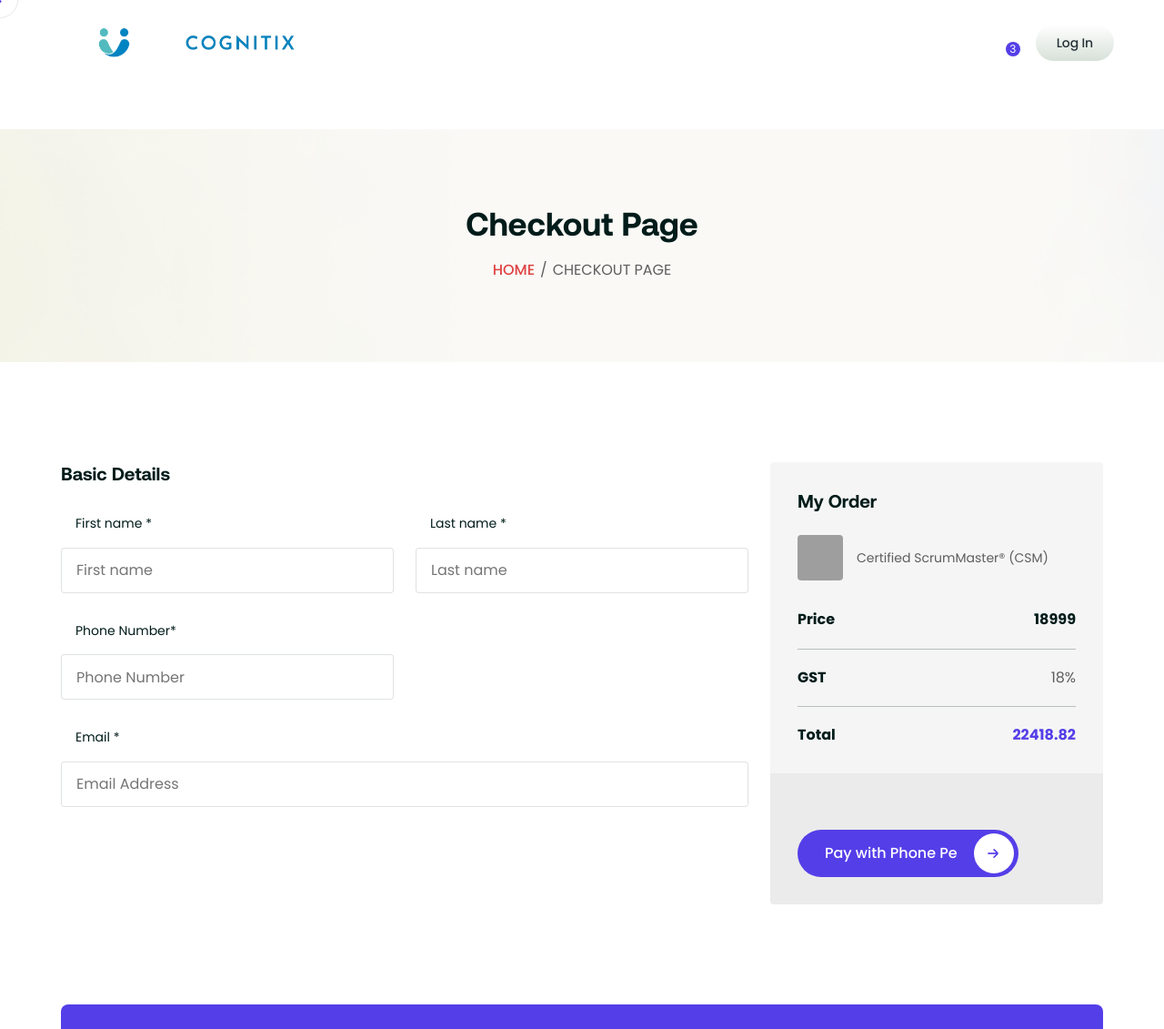
After one commit to kiran45Kumar/cognitixconsulting, a Django app: page /enroll_page/1 in a window 1280 px wide. The commit adds this page. Shown: the top 1131 px of the page at 91% size. Run offline with Django 5.2, Linux system fonts and the light colour scheme; data comes from the database, SQL or seed files in the repository; both versions use the stored data as it was after the commit; some libraries are stand-ins or nearby versions; grey boxes are pictures that could not be loaded.

Commit message:
Initial Commit

```diff
--- a/cognitixconsulting/settings.py
+++ b/cognitixconsulting/settings.py
@@ -23,9 +23,9 @@ BASE_DIR = Path(__file__).resolve().parent.parent
 SECRET_KEY = 'django-insecure-3n*7a&5c4!l)y82ni59pa5@0n#&h&n32jz#r=hu48c6)-=)qj!'
 
 # SECURITY WARNING: don't run with debug turned on in production!
-DEBUG = False
-# ALLOWED_HOSTS = []
-ALLOWED_HOSTS = ["cognitixconsulting.com","www.cognitixconsulting.com"]
+DEBUG = True
+ALLOWED_HOSTS = []
+# ALLOWED_HOSTS = ["cognitixconsulting.com","www.cognitixconsulting.com"]
 
 
 # ALLOWED_HOSTS = os.getenv("DJANGO_ALLOWED_HOSTS", "127.0.0.1, localhost").split(",")
--- a/courses/models.py
+++ b/courses/models.py
@@ -139,3 +139,12 @@ class Cart(models.Model):
 
     def __str__(self) -> str:
         return f"{self.cid.username} - {self.quantity} - {self.cid}"
+
+class Orders(models.Model):
+    order_id = models.AutoField(primary_key=True)
+    first_name = models.CharField(max_length=20)
+    last_name = models.CharField(max_length=20)
+    phone = models.CharField(max_length=10)
+    email = models.EmailField(unique=True)
+    course = models.ForeignKey(Course, on_delete=models.CASCADE)
+    user = models.ForeignKey(Customer, on_delete=models.CASCADE)
--- a/courses/urls.py
+++ b/courses/urls.py
@@ -31,5 +31,6 @@ urlpatterns = [
     path('payment_page/<int:id>',views.payment_page, name='payment_page'),
     path('start_payment/',views.StartPayment.as_view(), name='start_payment'),
     path('cart_add/', views.add_to_cart, name='cart_add'),
-    path('cart_page/<int:cid>', views.cart_page, name='cart_page')
+    path('cart_page/<int:cid>', views.cart_page, name='cart_page'),
+    path('enroll_page/<int:id>',views.enroll_page, name='enroll_page')
 ]
--- a/courses/views.py
+++ b/courses/views.py
@@ -468,7 +468,9 @@ def cart_page(request, cid):
     return render(request, 'courses/cart.html', context)
 
 
-
+def enroll_page(request, id):
+    course = Course.objects.get(course_id = id)
+    return render(request, 'courses/checkout.html',{'course':course})
 # class Cart_Page(TemplateView):
 #     template_name = 'courses/cart.html'
 #     def get_context_data(self, **kwargs):
--- /dev/null
+++ b/templates/courses/checkout.html
@@ -0,0 +1,150 @@
+{% extends 'customer/index-3.html' %}
+{% block main-content %}
+{% load static %}
+
+<div id="smooth-wrapper">
+    <div id="smooth-content">
+        <main>
+            <div class="section-bg hero-bg">
+                <!-- Start Bredcrumbs Area -->
+                <section class="ed-breadcrumbs background-image" style="background-image: url('assets/images/breadcrumbs-bg.png');">
+                    <div class="container">
+                        <div class="row justify-content-center">
+                            <div class="col-lg-6 col-md-6 col-12">
+                                <div class="ed-breadcrumbs__content">
+                                    <h3 class="ed-breadcrumbs__title">Checkout Page</h3>
+                                    <ul class="ed-breadcrumbs__menu">
+                                        <li class="active"><a href="/">Home</a></li>
+                                        <li>/</li>
+                                        <li>Checkout Page</li>
+                                    </ul>
+                                </div>
+                            </div>
+                        </div>
+                    </div>
+                </section>
+                <!-- End Bredcrumbs Area -->
+            </div>
+
+            <!-- Checkout Page -->
+            <section class="ed-checkout section-gap">
+                <div class="container ed-container">
+                    <div class="row">
+                        <div class="col-12">
+                            <div class="ed-checkout__form-wrapper">
+                                <div class="ed-checkout__form">
+                                    <div class="row">
+                                        <div class="col-lg-8 col-12 mg-top-40">
+                                            <div class="ed-checkout__section">
+                                                <h2 class="ed-checkout__section-title">
+                                                    Basic Details
+                                                </h2>
+                                                <div class="row">
+                                                    <div class="col-lg-6 col-md-6 col-12">
+                                                        <div class="ed-checkout__form-group">
+                                                            <label class="ed-checkout__label">First name *</label>
+                                                            <input class="ed-checkout__input" type="text" id="fname" name="name" placeholder="First name" required />
+                                                        </div>
+                                                    </div>
+                                                    <div class="col-lg-6 col-md-6 col-12">
+                                                        <div class="ed-checkout__form-group">
+                                                            <label class="ed-checkout__label">Last name *</label>
+                                                            <input class="ed-checkout__input" type="text" id="lname" name="name" placeholder="Last name" required />
+                                                        </div>
+                                                    </div>
+                                                    <div class="col-lg-6 col-md-6 col-12">
+                                                        <div class="ed-checkout__form-group">
+                                                            <label class="ed-checkout__label">Phone Number*</label>
+                                                            <input class="ed-checkout__input" type="text" id="phone" name="name" placeholder="Phone Number" required />
+                                                        </div>
+                                                    </div>
+                                                    <div class="col-12">
+                                                        <div class="ed-checkout__form-group">
+                                                            <label class="ed-checkout__label">Email *</label>
+                                                            <input class="ed-checkout__input" type="email" id="name" name="name" placeholder="Email Address" />
+                                                        </div>
+                                                    </div>
+                                                </div>
+                                            </div>
+                                        </div>
+                                        <div class="col-lg-4 col-12 mg-top-40">
+                                            <div class="ed-checkout__section ed-checkout__section--order">
+                                                <h2 class="ed-checkout__section-title">My Order</h2>
+                                                <div class="ed-checkout__summary">
+                                                    <div class="ed-checkout__summary-item">
+                                                        <div class="ed-checkout__summary-item-name">
+                                                            <img src="{{course.course_img.url}}" />
+                                                            <a href="/course/{{course.course_id}}">{{course.title}}</a>
+                                                        </div>
+                                                        <div class="ed-checkout_summary-item-name">
+
+                                                        </div>
+                                                    </div>
+                                                </div>
+                                                <div class="ed-cart__totals">
+                                                    <div class="ed-cart__totals-row">
+                                                        <span class="ed-cart__totals-label">Price</span>
+                                                        <span class="ed-cart__totals-value subtotal-amount">{{course.price}}</span>
+                                                    </div>
+                                                    <div class="ed-cart__totals-row">
+                                                        <span class="ed-cart__totals-label">GST</span>
+                                                        <span class="ed-cart__totals-value">{{course.course_gst}}%</span>
+                                                    </div>
+                                                    <div class="ed-cart__totals-row">
+                                                        <span class="ed-cart__totals-label">Total</span>
+                                                        <span class="ed-cart__totals-value total-amount">{{course.total_price}}</span>
+                                                    </div>
+                                                </div>
+                                            </div>
+                                            <div class="ed-payment-infos">
+                                                <button type="submit" class="ed-btn">Pay with Phone Pe<i class="fi fi-rr-arrow-small-right"></i></button>
+                                            </div>
+                                        </div>
+                                    </div>
+                                </div>
+                            </div>
+                        </div>
+                    </div>
+                </div>
+            </section>
+            <!-- End Checkout Page -->
+
+            <!-- Start Call Action Area -->
+            <section class="ed-call-action position-relative">
+                <div class="container ed-container">
+                    <div class="ed-call-action__inner position-relative">
+                        <div class="ed-call-action__shapes">
+                            <img class="ed-call-action__shape-1 rotate-ani" src="assets/images/call-action/call-action-1/shape-1.svg" alt="shape-1" />
+                            <img class="ed-call-action__shape-2" src="assets/images/call-action/call-action-1/shape-2.svg" alt="shape-2" />
+                            <img class="ed-call-action__shape-3 updown-ani" src="assets/images/call-action/call-action-1/shape-3.svg" alt="shape-3" />
+                        </div>
+                        <div class="row">
+                            <div class="col-lg-6 col-12">
+                                <div class="ed-call-action__img">
+                                    <img src="assets/images/call-action/call-action-1/call-action-img.png" alt="call-action-img" />
+                                </div>
+                            </div>
+                            <div class="col-lg-6 col-12 order-class">
+                                <div class="ed-call-action__content">
+                                    <div class="ed-section-head">
+                                        <span class="ed-section-head__sm-title">GET STARTED NOW</span>
+                                        <h3 class="ed-section-head__title">
+                                            Affordable Your Online Courses <br />
+                                            & Learning Opportunities
+                                        </h3>
+                                        <p class="ed-section-head__text">
+                                            Excepteur sint occaecat cupidatat non proident sunt in culpa qui officia deserunt mollit. Excepteur sint occaecat.
+                                        </p>
+                                    </div>
+                                    <div class="ed-call-action__content-btn">
+                                        <a href="course-1.html" class="ed-btn"> Start Learning Today<i class="fi fi-rr-arrow-small-right"></i> </a>
+                                    </div>
+                                </div>
+                            </div>
+                        </div>
+                    </div>
+                </div>
+            </section>
+            <!-- End Call Action Area -->
+        </main>
+{% endblock main-content %}
--- a/templates/courses/courses.html
+++ b/templates/courses/courses.html
@@ -190,7 +190,7 @@
                             }, 3000);
                     },
                     error: function(response) {
-                        alert("Failed to add medicine to cart.");
+                        alert("Failed to add cart.");
                     }
                 });
             });
```
Also changed, not shown: templates/courses/coursedetails.html (+16 -0 lines), db.sqlite3.
